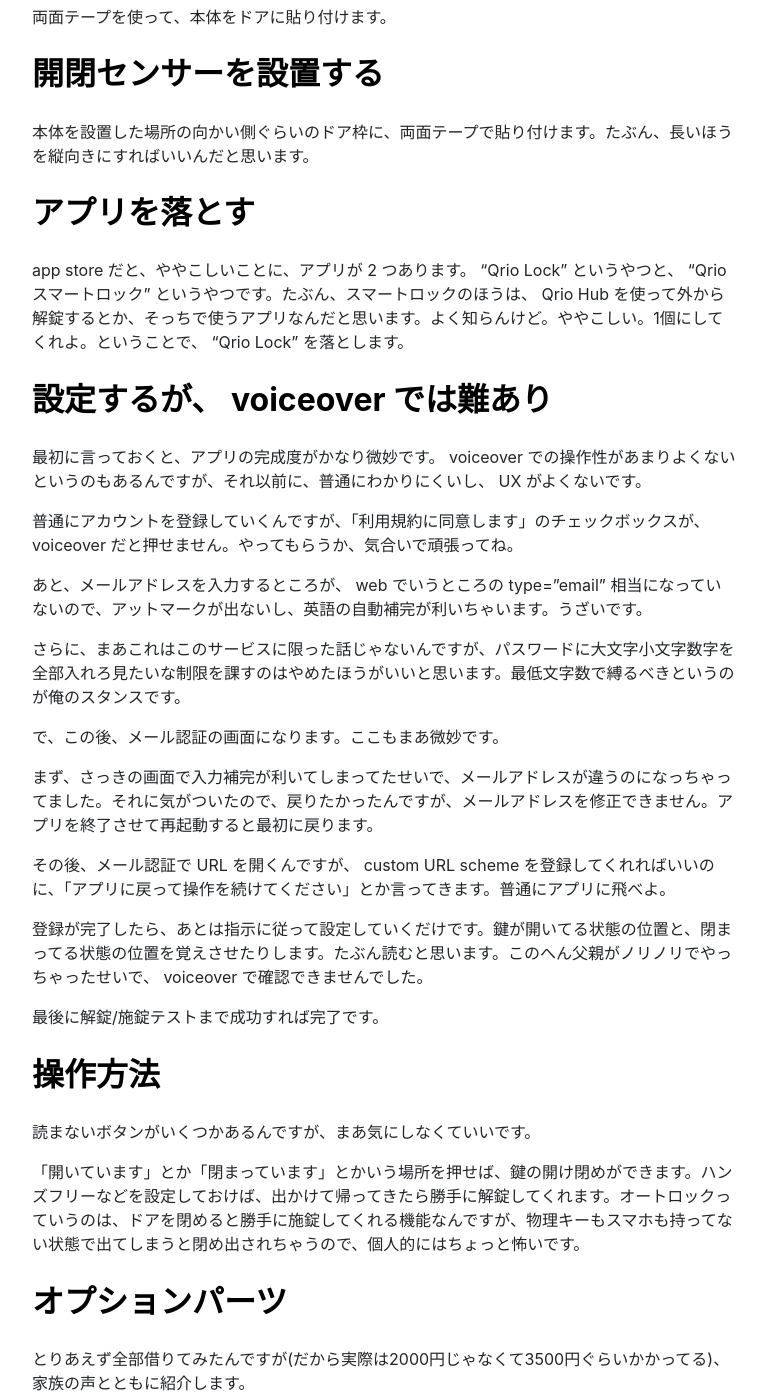
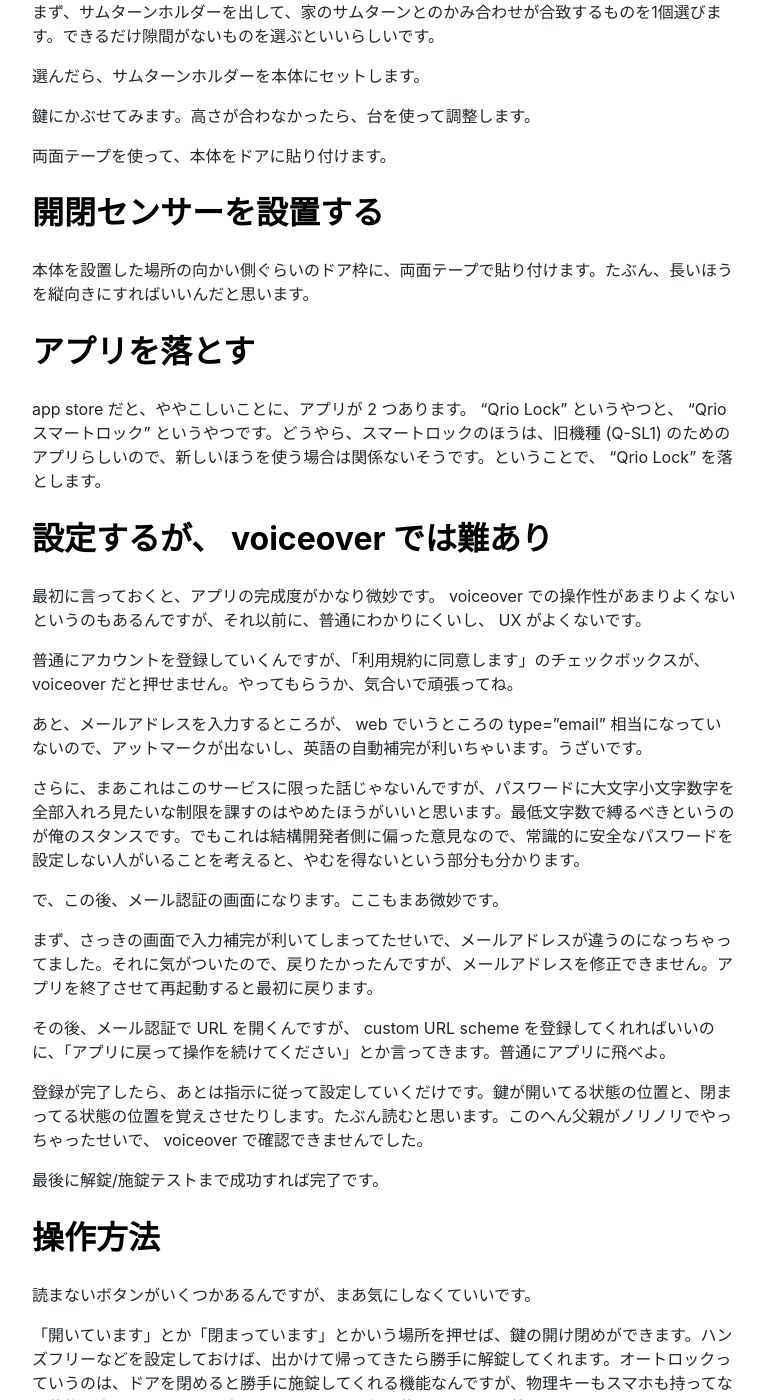
Before and after one commit to yncat/yncat.github.io, a Jekyll site: the page built from _posts/2021-08-13-Qrio Lock を設定してみた.md, in a window 1280 px wide and 1400 px high, scrolled down 1763 px. Shown: the whole window, without its empty margins (256-1022 px from the left). Built offline with Jekyll 4.4.1, drawn with Linux system fonts in a browser that asks for light colours; nearby versions of some CDN libraries; some of the changed text lies outside the part shown.

Commit message:
Update 2021/08/13

```diff
--- a/_posts/2021-08-13-Qrio Lock を設定してみた.md
+++ b/_posts/2021-08-13-Qrio Lock を設定してみた.md
@@ -1,7 +1,12 @@
 ---
 layout: post
 tags: gadget voiceover iOS
+
 ---
+
+# 更新履歴
+
+2021/08/14: 電池の情報が間違ってたので修正。 Qrio スマートロックアプリの情報を追記。パスワードポリシーの文句について追記。 Qrio Key にちょっと追記。
 
 # 実家を実験台にして Qrio Lock を設定したときの記録
 
@@ -25,7 +30,7 @@
 
 箱を空けると、本体と、あとなんか色々入っています。
 
-- 本体: 触ったら分かります。なんかそれっぽいやつです。箱の側面から蓋を外すと、電池が入ります。なんか、単三電池と、CR123Aとかいう電池を両方入れられるようになっていて、かたっぽは予備電源として使われるらしいです。
+- 本体: 触ったら分かります。なんかそれっぽいやつです。箱の側面から蓋を外すと、電池が入ります。CR123Aという電池(いわゆるカメラ用電池というやつです)を両サイドに2本ずつ入れられるようになっていて、かたっぽは予備電源として使われるらしいです。
 - サムターンホルダー: 3しゅるいの大きさがあります。円形で、溝が入っているやつです。この溝のところにサムターンを噛ませます。
 - 高さ調整の台: 鍵との高さが合わないときに調整するやつです。ネジで留めて本体とくっつけるらしいです。使ってないのでよく分かりません。
 - CR123A: 電池です。
@@ -51,7 +56,7 @@
 
 # アプリを落とす
 
-app store だと、ややこしいことに、アプリが 2 つあります。 "Qrio Lock" というやつと、 "Qrio スマートロック" というやつです。たぶん、スマートロックのほうは、 Qrio Hub を使って外から解錠するとか、そっちで使うアプリなんだと思います。よく知らんけど。ややこしい。1個にしてくれよ。ということで、 "Qrio Lock" を落とします。
+app store だと、ややこしいことに、アプリが 2 つあります。 "Qrio Lock" というやつと、 "Qrio スマートロック" というやつです。どうやら、スマートロックのほうは、旧機種 (Q-SL1) のためのアプリらしいので、新しいほうを使う場合は関係ないそうです。ということで、 "Qrio Lock" を落とします。
 
 # 設定するが、 voiceover では難あり
 
@@ -61,7 +66,7 @@
 
 あと、メールアドレスを入力するところが、 web でいうところの type="email" 相当になっていないので、アットマークが出ないし、英語の自動補完が利いちゃいます。うざいです。
 
-さらに、まあこれはこのサービスに限った話じゃないんですが、パスワードに大文字小文字数字を全部入れろ見たいな制限を課すのはやめたほうがいいと思います。最低文字数で縛るべきというのが俺のスタンスです。
+さらに、まあこれはこのサービスに限った話じゃないんですが、パスワードに大文字小文字数字を全部入れろ見たいな制限を課すのはやめたほうがいいと思います。最低文字数で縛るべきというのが俺のスタンスです。でもこれは結構開発者側に偏った意見なので、常識的に安全なパスワードを設定しない人がいることを考えると、やむを得ないという部分も分かります。
 
 で、この後、メール認証の画面になります。ここもまあ微妙です。
 
@@ -84,7 +89,7 @@
 とりあえず全部借りてみたんですが(だから実際は2000円じゃなくて3500円ぐらいかかってる)、家族の声とともに紹介します。
 
 - Qrio Hub: 家にいないときでも、インターネット経由で鍵を操作したりモニターしたりできます。個人的には、あまりユースケースが思いつきません。脆弱性のほうが大きい気がする。家族は、たぶん意味が分かってない。
-- Qrio Key: Qrio Lock を解錠できる小型のキーホルダー型の端末。車の鍵みたいなやつ。ボタンを押して開け閉めできる。「鍵を持たずにってのが売りなのに、結局これを持つんだったら一緒じゃねーか、なーに考えてんだ」 by father。それはそう。
+- Qrio Key: Qrio Lock を解錠できる小型のキーホルダー型の端末。車の鍵みたいなやつ。ボタンを押して開け閉めできる。「鍵を持たずにってのが売りなのに、結局これを持つんだったら一緒じゃねーか、なーに考えてんだ」 by father。それはそう。スマホを持ってない子供とかに持たせるという使い方が想定されてるらしいけど、普通の合鍵を作ったほうが安い気がするし、電池切れで開かない危険もある。車椅子の人で鍵に届かないとか、手が不自由で鍵を刺して回せない場合はとっても便利かも。
 
 # 総評
 
```
